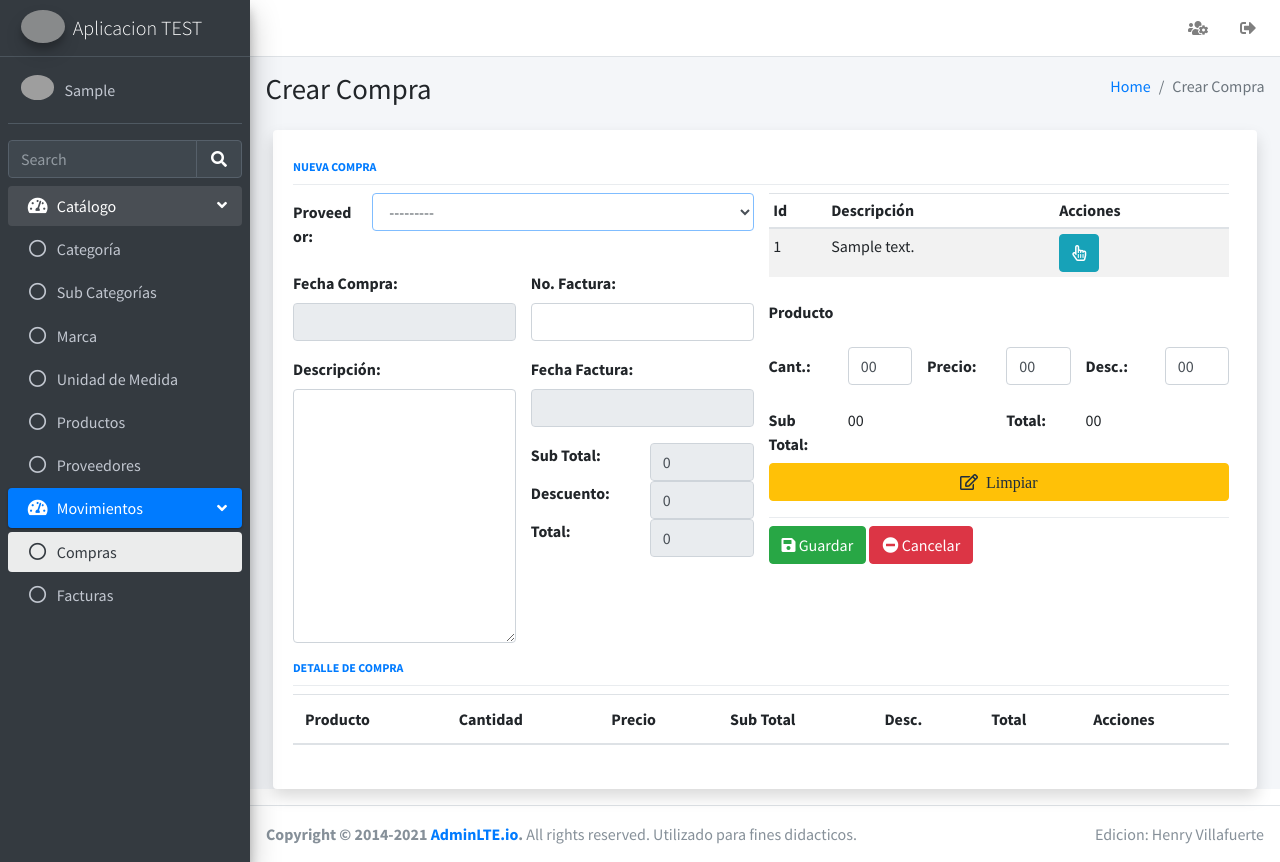
After one commit to henryDAW2022/Proyecto_Django, a Django app: page /cmp/compras/new in a window 1280 px wide, after a click on "Catálogo". The commit adds this page. Run offline with Django 3.2, Linux system fonts and the light colour scheme; a user stored in the database is signed in; tables that the repository leaves empty hold one stand-in row (values such as "Sample post"); lists and menus that the app fills with data are empty; parts of the project's set-up code (start-up, migrations or seed data) failed here and were passed over; some libraries are stand-ins or nearby versions; grey boxes are pictures that could not be loaded.

Commit message:
compras views, dateTimepicker, Jquery

```diff
--- /dev/null
+++ b/cmp/templates/cmp/compras.html
@@ -0,0 +1,363 @@
+{% extends 'base/index.html' %}
+{% block content_wrapper %}
+<!-- Bloque de titulo del bloque contenido -->
+
+<div class="content-header">
+  <div class="container-fluid">
+      <div class="row mb-2">
+          <div class="col-sm-6">
+              <h1 class="m-0">Crear Compra</h1>
+          </div> <!-- /.col -->
+          <div class="col-sm-6">
+              <ol class="breadcrumb float-sm-right">
+                  <li class="breadcrumb-item"><a href="/">Home</a></li>
+                  <li class="breadcrumb-item active">Crear Compra</li>
+              </ol>
+          </div> <!-- /.col -->
+      </div> <!-- /.row -->
+  </div> <!-- /.container-fluid -->
+</div>
+{% endblock content_wrapper %}
+{% block content %}
+
+<form action="" method="post" id="frmCompras">
+    {% csrf_token %}
+        <div class="col-xl-12 col-md-12 mb-12">
+            {% if encabezado %}
+            <div class="card border-left-warning shadow h-100 py-2">
+            {% else %}
+            <div class="card border-left-success shadow h-100 py-2">
+            {% endif %}
+                <div class="card-body">
+                        <div class="row no-gutters align-items-center">
+                            <div class="col mr-2">
+                                <div class="text-xs font-weight-bold text-primary text-uppercase mb-1">
+                                    {% if encabezado %} Editar {% else %} Nueva {% endif %} Compra
+                                </div>
+                                <div class="dropdown-divider"></div>
+                                <div class="row">
+                                    <!-- Inicio Izquierda -->
+                                    <div class="col-6">
+                                        <!-- Inicio Encabezado -->
+                                        <div class="form-group row">
+                                            <label for="staticEmail" class="col-sm-2 col-form-label">Proveedor:</label>
+                                            <div class="col-sm-10">
+                                              {{ form_enc.proveedor }}
+                                            </div>
+                                        </div>
+                                        <div class="row">
+                                            <div class="col-6">
+                                                <div class="form-group">
+                                                    <label for="id_fecha_compra">Fecha Compra:</label>
+                                                    {{form_enc.fecha_compra}}
+                                                </div>
+                                                <div class="form-group">
+                                                    <label for="id_descripcion">Descripción:</label>
+                                                    {{form_enc.observacion}}
+                                                </div>
+                                            </div>
+                                            <div class="col-6">
+                                                <div class="form-group">
+                                                    <label for="id_fecha_compra">No. Factura:</label>
+                                                    {{form_enc.no_factura}}
+                                                </div>
+                                                <div class="form-group">
+                                                    <label for="id_descripcion">Fecha Factura:</label>
+                                                    {{form_enc.fecha_factura}}
+                                                </div>
+                                                <div class="row">
+                                                    <div class="col">
+                                                        <label for="Sub Total">Sub Total:</label>
+                                                    </div>
+                                                    <div class="col">
+                                                        {{ form_enc.sub_total }}
+                                                    </div>
+                                                </div>
+                                                <div class="row">
+                                                    <div class="col">
+                                                        <label for="sub_total">Descuento:</label>
+                                                    </div>
+                                                    <div class="col">
+                                                        {{ form_enc.descuento }}
+                                                    </div>
+                                                </div>
+                                                <div class="row">
+                                                    <div class="col">
+                                                        <label for="total">Total:</label>
+                                                    </div>
+                                                    <div class="col">
+                                                        {{ form_enc.total }}
+                                                    </div>
+                                                </div>
+                                            </div>
+                                        </div>
+                                        <!-- Fin Encabezado -->
+                                    </div>
+                                    <!-- Fin Izquierda -->
+                                    <!-- Inicio Derecha -->
+                                    <div class="col-6">
+                                        <div class="row">
+                                            <div class="col">
+                                                <table class="table table-striped table-hover dt-responsive table-sm nowrap tbl-productos" style="width:100%">
+                                                    <thead>
+                                                        <th>Id</th>
+                                                        <th class="all">Descripción</th>
+                                                        <th class="all">Acciones</th>
+                                                    </thead>
+                                                    <tbody>
+                                                        {% for item in productos %}
+                                                        <tr>
+                                                        <td>{{ item.id }}</td>
+                                                        <td>{{ item.descripcion }}</td>
+                                                        <td>
+                                                            <button type="button" class="btn btn-info btn-circle"
+                                                            onclick="selectProducto({{item.id}},'{{item.descripcion}}')" ><i class="far fa-hand-pointer"></i></button>
+                                                        </td>
+                                                        </tr>
+                                                        {% endfor %}
+                                                    </tbody>
+                                                </table>
+                                            </div>
+                                        </div>
+                                        <div class="form-group row">
+                                            <label for="id_id_producto" class="col-sm-3 col-form-label">Producto</label>
+                                            <div class="col-sm-2">
+                                                <input type="text" readonly class="form-control-plaintext" name="id_id_producto" id="id_id_producto" value="" required>
+                                            </div>
+                                            <div class="col-sm-7">
+                                                <input type="text" readonly class="form-control-plaintext" id="id_descripcion_producto" value="" required>
+                                            </div>
+                                        </div>
+                                        <div class="form-group row">
+                                            <label for="id_cantidad_detalle" class="col-sm-2 col-form-label">Cant.:</label>
+                                            <div class="col-sm-2">
+                                                <input type="number" class="form-control" name="id_cantidad_detalle" id="id_cantidad_detalle" value="00" required>
+                                            </div>
+                                            <label for="id_precio_detalle" class="col-sm-2 col-form-label">Precio:</label>
+                                            <div class="col-sm-2">
+                                                <input type="number" class="form-control" name="id_precio_detalle" id="id_precio_detalle" value="00" required>
+                                            </div>
+                                            <label for="id_descuento_detalle" class="col-sm-2 col-form-label">Desc.:</label>
+                                            <div class="col-sm-2">
+                                                <input type="text" class="form-control" name="id_descuento_detalle" id="id_descuento_detalle" value="00">
+                                            </div>
+                                        </div>
+                                        <div class="form-group row">
+                                            <label for="id_sub_total_detalle" class="col-sm-2 col-form-label">Sub Total:</label>
+                                            <div class="col-sm-4">
+                                                <input type="text" readonly class="form-control-plaintext" name="id_sub_total_detalle" id="id_sub_total_detalle" value="00">
+                                            </div>
+                                            <label for="id_total_detalle" class="col-sm-2 col-form-label">Total:</label>
+                                            <div class="col-sm-3">
+                                                <input type="text" readonly class="form-control-plaintext col-sm-10" name="id_total_detalle" id="id_total_detalle" value="00">
+                                            </div>
+                                            <div class="col-12">
+
+                                                <button type="button" class="btn btn-warning btn-block" onclick="clear_Detail();"><i class="far fa-edit" aria-hidden="true">&nbsp; Limpiar</i></button>
+
+                                        </div>
+
+                                        </div>
+
+                                        <!-- Botones -->
+                                        <div class="dropdown-divider"></div>
+                                        <div class="row">
+                                            <div class="col-12">
+                                                <button type="submit" class="btn btn-success"><span class="fa fa-save"></span> Guardar</button>
+                                                <a href="{% url 'cmp:compras_list' %}" class="btn btn-danger"><i class="fa fa-minus-circle"></i> Cancelar</a>
+                                            </div>
+                                        </div>
+                                        <!-- Fin Botones -->
+                                    </div>
+                                    <!-- Fin Derecha -->
+                                </div>
+
+                                <div class="text-xs font-weight-bold text-primary text-uppercase mb-1">
+                                    Detalle de Compra
+                                </div>
+                                <div class="dropdown-divider"></div>
+                                <!-- Inicio Detalle -->
+                                <div class="row">
+                                    <div class="col">
+                                        <table class="table table-striped table-hover dt-responsive nowrap" style="width:100%">
+                                            <thead>
+                                                <th>Producto</th>
+                                                <th>Cantidad</th>
+                                                <th>Precio</th>
+                                                <th>Sub Total</th>
+                                                <th>Desc.</th>
+                                                <th>Total</th>
+                                                <th class="all">Acciones</th>
+                                            </thead>
+                                            <tbody>
+                                                {% for item in detalle %}
+                                                <tr>
+                                                <td>{{ item.producto }}</td>
+                                                <td>{{ item.cantidad }}</td>
+                                                <td>{{ item.precio }}</td>
+                                                <td>{{ item.sub_total }}</td>
+                                                <td>{{ item.descuento }}</td>
+                                                <td>{{ item.total }}</td>
+                                                <td>
+                                                    <button class="btn btn-danger btn-circle" onclick="return abrir_modal('{% url 'cmp:compras_del' encabezado.pk item.id %}')"><i class="fas fa-trash-alt"></i></button>
+                                                </td>
+                                                </tr>
+                                                {% endfor %}
+                                            </tbody>
+                                        </table>
+                                    </div>
+                                </div>
+                                <!-- Fin Detalle -->
+                            </div>
+                        </div>
+                </div>
+        </div>
+    </div>
+</form>
+
+{% endblock content %}
+
+{% block js %}
+<script>
+    // aplicamos el DateTiemPiker
+    $(function(){
+        $("#id_fecha_compra, #id_fecha_factura").datetimepicker({
+            format: 'Y-m-d',
+            timepicker:false
+        });
+    });
+    // Aplicar DataTables JQuery plugin
+    // Simplemente indica que cuando se haya inicializado el DOM, se cargue la tabla en formato DataTable de Jquery con buscador, etc.
+    $(document).ready(function() {
+      $('.table').DataTable({
+        "pageLength": 3 ,        // simplemente indico que esta tabla muestre maximo 3 registros por pagina.
+        "language": {
+            "sLengthMenu": "",  // quito la opcion de modificar la cantidad de registros a mostrar
+            "oPaginate": {
+                "sFirst": "<span class='fa fa-angle-double-left'></span>",
+                "sLast": "<span class='fa fa-angle-double-right'></span>",
+                "sNext": "<span class='fa fa-angle-right'></span>",
+                "sPrevious": "<span class='fa fa-angle-left'></span>"
+            }
+        }
+      });
+
+
+      // calcular detalle
+      $('#id_cantidad_detalle,#id_precio_detalle,#id_descuento_detalle').change(function(){
+        calcular_detalle();
+      });
+
+      /*Validar Envío de Detalle */
+        $("#frmCompras").submit(function(e){
+
+            var  no_fact = $("#id_no_factura").val();
+            console.log(no_fact);
+
+            if(no_fact.trim()==""){
+                e.preventDefault()
+                $.alert({
+                        type:'red',
+                        title:'',
+                        content:'Debe Especificar No. de Factura'
+                        });
+                return false;
+            }
+
+
+            if($("#id_fecha_compra").val()=="" || $("#id_fecha_factura").val()==""){
+                e.preventDefault()
+                $.alert({
+                        type:'red',
+                        title:'',
+                        content:'Debe Especificar Fecha'
+                        });
+                return false;
+            }
+
+            if($('#id_total_detalle').val()==0 || $('#id_id_producto').val()==0 ){
+                e.preventDefault();
+                //alert("No ha agregado producto o está sin cantidades");
+                $.alert({
+                        type:'red',
+                        title:'',
+                        content:'No ha agregado producto o está sin cantidades'
+                        })
+            }
+        });
+        /*Fin Validar Envío de Detalle */
+
+
+    });
+
+
+
+    // Funcionalidad para seleccionar los productos de la lista.
+    function selectProducto(id,descripcion)
+    {
+        $("#id_cantidad_detalle").val(0);
+        $('#id_precio_detalle').val(0);
+        $('#id_descuento_detalle').val(0);
+
+        $('#id_sub_total_detalle').val(0);
+        $('#id_total_detalle').val(0);
+
+        $("#id_id_producto").val(+id);
+        $('#id_descripcion_producto').val(descripcion);
+        $('#id_cantidad_detalle').focus();
+        $('#id_cantidad_detalle').select();
+
+        $('.table').DataTable().search('').draw();
+    }
+
+    // Funcionalidad para calcular precios de los productos de la lista.
+    function calcular_detalle()
+    {
+        var cant,prec,desc,stotal,total;
+
+        cant = $("#id_cantidad_detalle").val();
+        cant = cant==="" ? 0 : +cant;
+        cant = cant<0 ? 0 : cant;
+
+        prec =$('#id_precio_detalle').val();
+        prec = prec==="" ? 0 : +prec;
+        prec = prec<0 ? 0 : prec;
+
+        desc = $('#id_descuento_detalle').val();
+        desc = desc==="" ? 0 : +desc;
+        desc = desc<0 ? 0 : desc;
+
+        desc = desc>(cant * prec) ? 0 : desc;
+
+        stotal = cant * prec;
+        total  = stotal - desc;
+
+        $('#id_cantidad_detalle').val(cant);
+        $('#id_precio_detalle').val(prec);
+        $('#id_descuento_detalle').val(desc);
+
+        $('#id_sub_total_detalle').val(stotal);
+        $('#id_total_detalle').val(total);
+
+    }
+
+    // Funcionalidad para limpiar los detalles del producto seleccionado de la lista.
+    function clear_Detail(){
+        $('#id_cantidad_detalle').val(0);
+        $('#id_precio_detalle').val(0);
+        $('#id_descuento_detalle').val(0);
+
+        $('#id_sub_total_detalle').val(0);
+        $('#id_total_detalle').val(0);
+
+        $('#id_id_producto').val('');
+        $('#id_descripcion_producto').val('');
+
+        $('.table').DataTable().search('').draw();
+
+        $("#id_proveedor").focus();
+    }
+
+    $("#id_proveedor").focus();
+</script>
+{% endblock js %}
--- a/cmp/urls.py
+++ b/cmp/urls.py
@@ -1,6 +1,6 @@
 from django.urls import path, include
 
-from .views import ComprasView, ProveedorView, ProveedorNew, ProveedorEdit, proveedorDesactivar
+from .views import CompraDetDelete, ComprasView, ProveedorView, ProveedorNew, ProveedorEdit, compras, proveedorDesactivar
 
 urlpatterns = [
     path('proveedores/', ProveedorView.as_view(), name= 'proveedor_list'),
@@ -10,5 +10,7 @@ urlpatterns = [
 
     ## Compras
     path('compras/', ComprasView.as_view(), name= 'compras_list'),
-
+    path('compras/new', compras, name= 'compras_new'),
+    path('compras/edit/<int:compra_id>', compras, name= 'compras_edit'),
+    path('compras/<int:compra_id>/delete/<int:pk>', CompraDetDelete.as_view(), name= 'compras_del'),
 ]
--- a/cmp/views.py
+++ b/cmp/views.py
@@ -1,5 +1,6 @@
-from django.shortcuts import render
+from django.shortcuts import render,redirect
 from django.urls import reverse_lazy
+import datetime
 
 ## importamos el paquete de vista generica
 from django.views import generic
@@ -12,6 +13,7 @@ from django.contrib.auth.decorators import login_required, permission_required
 
 from django.http import HttpResponse
 import json  ## esto para trabajar con ajax.
+from django.db.models import Sum
 
 ## importamos la vista sin permisos creada en el modulo bases
 from bases.views import SinPrivilegios
@@ -19,7 +21,7 @@ from inv.models import Producto
 
 
 from .models import Proveedor, ComprasDet, ComprasEnc
-from cmp.forms import ProveedorForm
+from cmp.forms import ComprasEncForm, ProveedorForm
 
 class ProveedorView(SinPrivilegios, generic.ListView):
     permission_required = "inv.view_proveedor"
@@ -87,3 +89,117 @@ class ComprasView(SinPrivilegios, generic.ListView):
     template_name = "cmp/compras_list.html"
     context_object_name = "obj"
     permission_required="cmp.view_comprasenc"
+
+
+@login_required(login_url='/login/')
+@permission_required('cmp.view_comprasenc', login_url='bases:sin_privilegios')
+def compras(request,compra_id=None):
+    template_name="cmp/compras.html"
+    prod=Producto.objects.filter(estado=True) ## obtenemos todos los productos activos.
+    form_compras={} ## declaro estas variables de contexto vacias.
+    contexto={}  ## para poder popularlas mas adelante.
+
+    if request.method=='GET':
+        form_compras=ComprasEncForm() ## almacenamos el formulariode compras.
+        enc = ComprasEnc.objects.filter(pk=compra_id).first()  ## filtramos para ver si existe ese encabezado
+
+        if enc: ## si existe tomamos los valores
+            det = ComprasDet.objects.filter(compra=enc)
+            fecha_compra = datetime.date.isoformat(enc.fecha_compra)
+            fecha_factura = datetime.date.isoformat(enc.fecha_factura)
+            e = {
+                'fecha_compra':fecha_compra,  ## estos seran los valores del formulario
+                'proveedor': enc.proveedor,
+                'observacion': enc.observacion,
+                'no_factura': enc.no_factura,
+                'fecha_factura': fecha_factura,
+                'sub_total': enc.sub_total,
+                'descuento': enc.descuento,
+                'total':enc.total
+            }
+            form_compras = ComprasEncForm(e)  ## populamos el formulario
+        else:
+            det=None ## si no existe lo dejamos vacio.
+
+        contexto={'productos':prod,'encabezado':enc,'detalle':det,'form_enc':form_compras} ## estas son las variables para la plantilla.
+
+    if request.method=='POST':
+        fecha_compra = request.POST.get("fecha_compra")
+        observacion = request.POST.get("observacion")
+        no_factura = request.POST.get("no_factura")
+        fecha_factura = request.POST.get("fecha_factura")
+        proveedor = request.POST.get("proveedor")
+        sub_total = 0
+        descuento = 0
+        total = 0
+
+        if not compra_id:
+            prov=Proveedor.objects.get(pk=proveedor)
+
+            enc = ComprasEnc(
+                fecha_compra=fecha_compra,
+                observacion=observacion,
+                no_factura=no_factura,
+                fecha_factura=fecha_factura,
+                proveedor=prov,
+                uc = request.user
+            )
+            if enc:
+                enc.save()
+                compra_id=enc.id
+        else:
+            enc=ComprasEnc.objects.filter(pk=compra_id).first()
+            if enc:
+                enc.fecha_compra = fecha_compra
+                enc.observacion = observacion
+                enc.no_factura=no_factura
+                enc.fecha_factura=fecha_factura
+                enc.um=request.user.id
+                enc.save()
+
+        if not compra_id:
+            return redirect("cmp:compras_list")
+
+        ## Aqui recogemos los campos para la parte de lineas de compra
+        producto = request.POST.get("id_id_producto")
+        cantidad = request.POST.get("id_cantidad_detalle")
+        precio = request.POST.get("id_precio_detalle")
+        sub_total_detalle = request.POST.get("id_sub_total_detalle")
+        descuento_detalle  = request.POST.get("id_descuento_detalle")
+        total_detalle  = request.POST.get("id_total_detalle")
+
+        prod = Producto.objects.get(pk=producto)
+
+        det = ComprasDet(
+            compra=enc,
+            producto=prod,
+            cantidad=cantidad,
+            precio_prv=precio,
+            descuento=descuento_detalle,
+            costo=0,
+            uc = request.user
+        )
+
+        if det:
+            det.save()
+
+            sub_total=ComprasDet.objects.filter(compra=compra_id).aggregate(Sum('sub_total'))  ## hacemos que filtre por el id de compra.
+            descuento=ComprasDet.objects.filter(compra=compra_id).aggregate(Sum('descuento'))
+            enc.sub_total = sub_total["sub_total__sum"]
+            enc.descuento=descuento["descuento__sum"]
+            enc.save()
+
+        return redirect("cmp:compras_edit",compra_id=compra_id)
+
+    return render(request, template_name, contexto)
+
+## Vista para eliminar detalles de compras
+class CompraDetDelete(SinPrivilegios, generic.DeleteView):
+    permission_required = "cmp.delete_comprasdet"
+    model = ComprasDet
+    template_name = "cmp/compras_det_del.html"
+    context_object_name = 'obj'
+
+    def get_success_url(self):
+          compra_id=self.kwargs['compra_id']
+          return reverse_lazy('cmp:compras_edit', kwargs={'compra_id': compra_id})
--- a/templates/base/index.html
+++ b/templates/base/index.html
@@ -25,6 +25,9 @@ scratch. This page gets rid of all links and provides the needed markup only.
   <link rel="stylesheet" href="{% static 'plugins/datatables-buttons/css/buttons.bootstrap4.min.css' %}">
   <!-- Theme style -->
   <link rel="stylesheet" href="{% static 'dist/css/adminlte.min.css' %}">
+  <!-- XDSoft DateTimePicker -->
+  <link rel="stylesheet" href="https://cdnjs.cloudflare.com/ajax/libs/jquery-datetimepicker/2.5.20/jquery.datetimepicker.min.css" integrity="sha256-DOS9W6NR+NFe1fUhEE0PGKY/fubbUCnOfTje2JMDw3Y=" crossorigin="anonymous" />
+
 </head>
 <body class="hold-transition sidebar-mini">
 <div class="wrapper">
@@ -458,7 +461,13 @@ scratch. This page gets rid of all links and provides the needed markup only.
 <script src="{% static 'plugins/toastr/toastr.min.js' %}"></script>
 <!-- AdminLTE App -->
 <script src="{% static 'dist/js/adminlte.min.js' %}"></script>
-
+<!-- DateTimePicker -->
+<script src="https://cdnjs.cloudflare.com/ajax/libs/jquery-datetimepicker/2.5.20/jquery.datetimepicker.full.min.js" integrity="sha256-FEqEelWI3WouFOo2VWP/uJfs1y8KJ++FLh2Lbqc8SJk=" crossorigin="anonymous"></script>
+<script>
+  $(document).ready(function () {
+    jQuery.datetimepicker.setLocale('es');
+  });
+</script>
 
 <!-- Aplico algo de JQuery para hacer algunos objetos dinamicos-->
 <script>
```
Also changed, not shown: cmp/templates/cmp/compras_det_del.html (added, +36 -0 lines), cmp/templates/cmp/compras_list.html (+29 -6 lines), cmp/templates/cmp/proveedor_list.html (+19 -3 lines).
